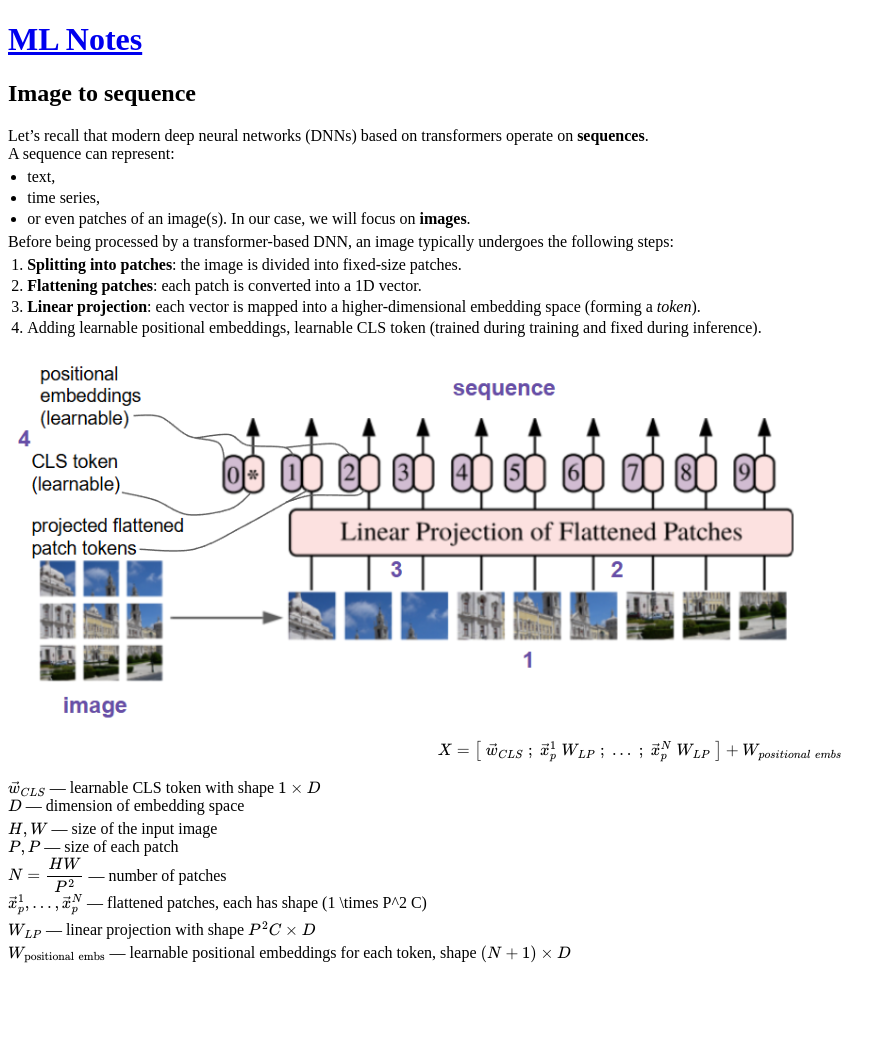
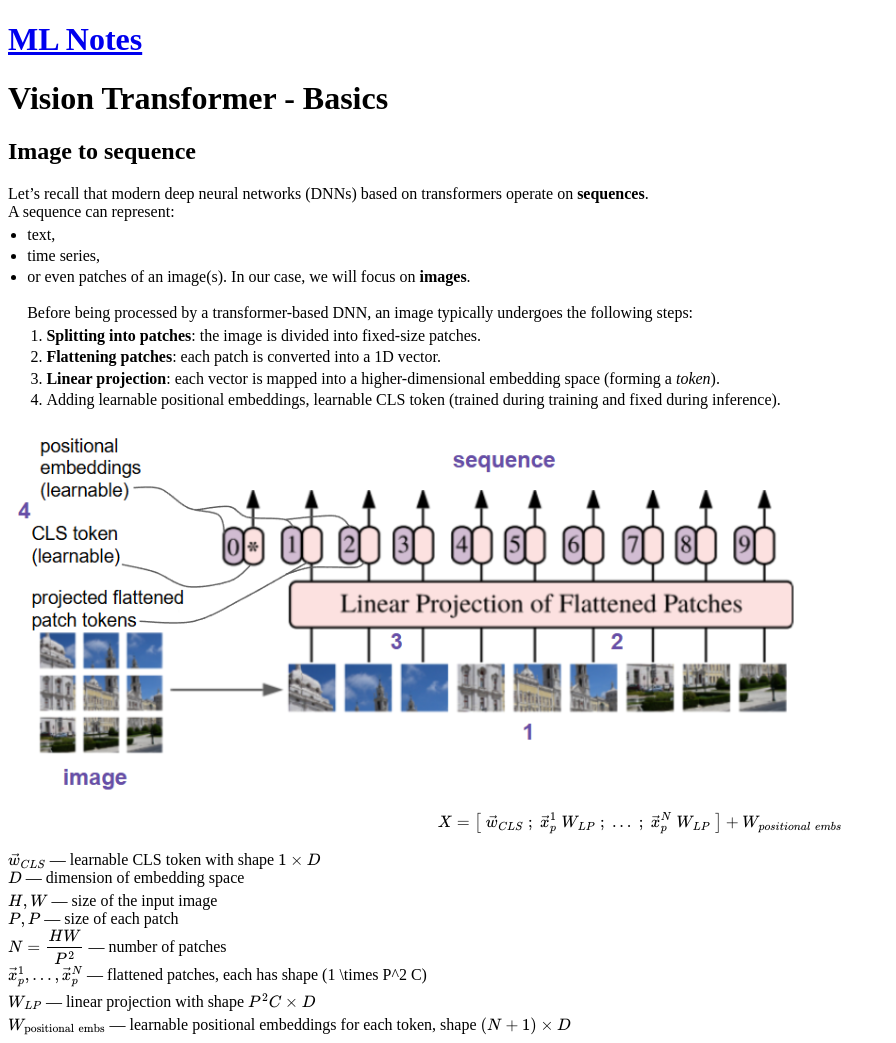
Before and after one commit to kuzudev/kuzudev.github.io, a Jekyll site: the page built from articles/vit.md, in a window 1280 px wide. Shown: the whole page, without its empty margins (0-896 px from the left). Built offline with Jekyll 4.4.1, drawn with Linux system fonts in a browser that asks for light colours; our own code applies the rules of GitHub Pages for plain Markdown files; before the commit the page ends 972 px from its top, so only the background shows below that.

Commit message:
correct format

```diff
--- a/articles/vit.md
+++ b/articles/vit.md
@@ -1,3 +1,5 @@
+# Vision Transformer - Basics
+
 ## Image to sequence
 
 Let’s recall that modern deep neural networks (DNNs) based on transformers operate on **sequences**.
@@ -5,8 +7,8 @@ A sequence can represent:
 - text,
 - time series,
 - or even patches of an image(s).
-In our case, we will focus on **images**.
-
+In our case, we will focus on **images**.<br>
+<br>
 Before being processed by a transformer-based DNN, an image typically undergoes the following steps:
 1. **Splitting into patches**: the image is divided into fixed-size patches.
 2. **Flattening patches**: each patch is converted into a 1D vector.
```
